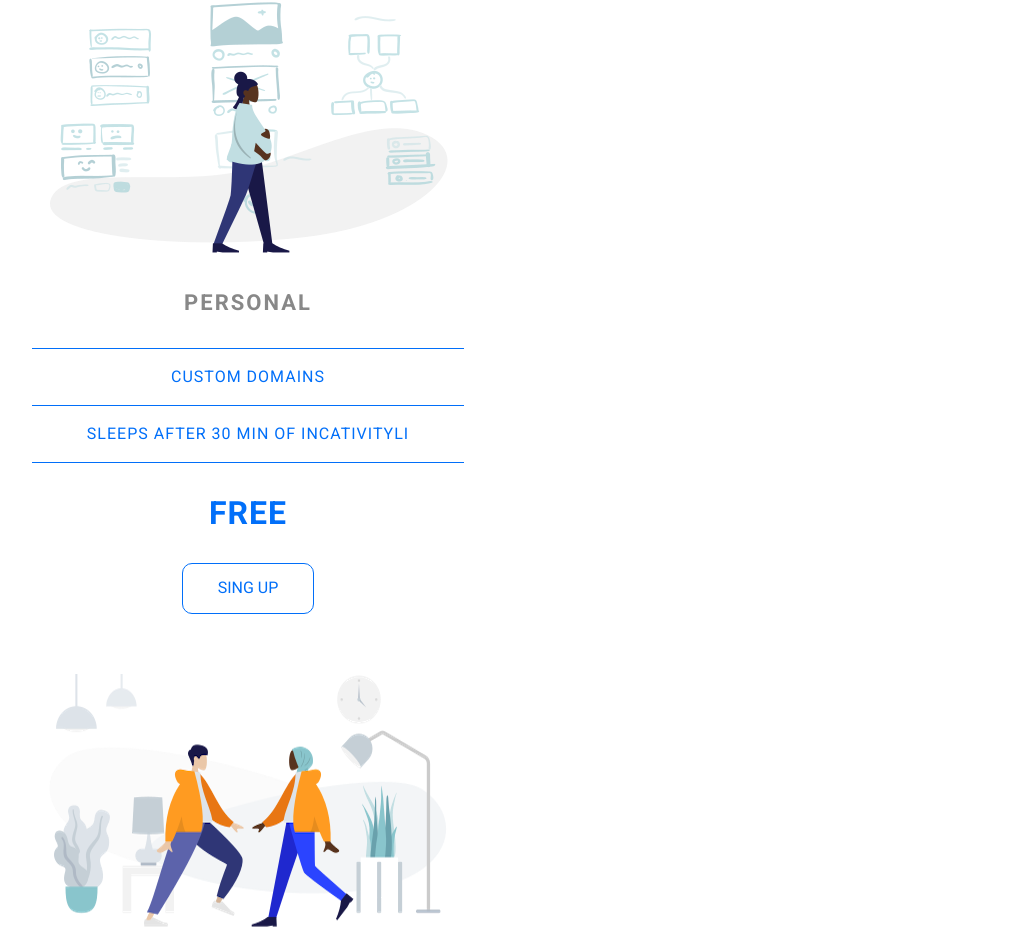
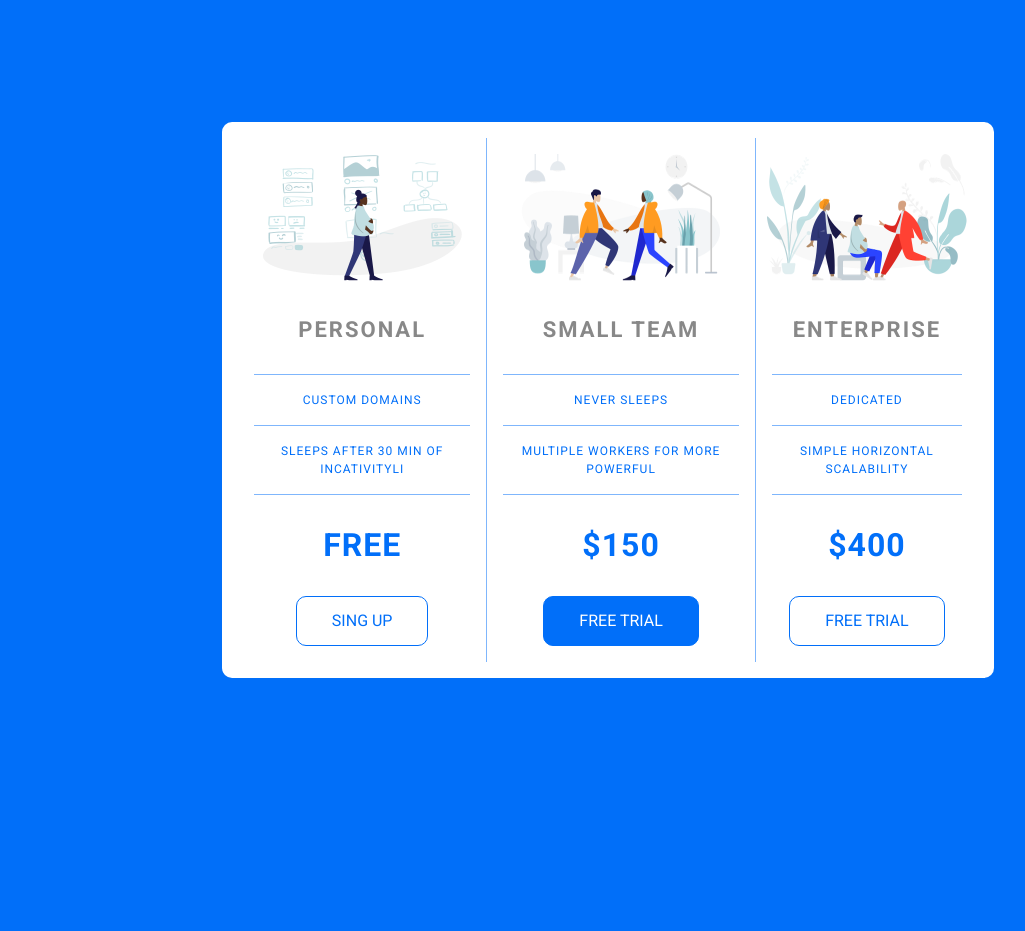
Before and after one commit to mattypaczkowski/pricing-panel, a plain HTML site: page index.html in a window 1280 px wide. Shown: the top 931 px of the page, without its empty margins (32-1057 px from the left). After the commit the page ends 800 px from the top, so only its background shows below. Drawn offline with Linux system fonts and the light colour scheme.

Commit message:
project done

```diff
--- a/css/style.css
+++ b/css/style.css
@@ -1,20 +1,33 @@
 @import url('https://fonts.googleapis.com/css2?family=Roboto:wght@300;400;700&display=swap');
 
 body {
+    font-family: Roboto;
+    background: #fff;
+    font-size: 16px;
     min-height: 100vh;
-    font-family: Roboto;
-    font-size: 16px;
+    display: flex;
+    align-items: center;
+    justify-content: center;
 }
 
 .panel {
+
+    text-transform: uppercase;
+    color: #016ff9;
+    background: #fff;
+    letter-spacing: 1px;
+    width: 100%;
+    max-width: 740px;
     display: flex;
     flex-direction: column;
     text-align: center;
-    text-transform: uppercase;
-    color: #016ff9;
-    letter-spacing: 1px;
-    width: 560px;
+    align-items: center;
+    justify-content: center;
+    padding: 16px;
+    border-radius: 10px;
+
 }
+
 
 .offer__tittle{
     color: #888;
@@ -23,19 +36,25 @@ body {
     margin: 32px 0;
 }
 
+.offer__picture {
+    width: 200px;
+    margin-top: 16px;
+}
+
 .offer__list {
     list-style: none;
     line-height: 1.5;
-    padding: 0 64px;
+    padding: 0;
 }
 
 .offer__list--item {
+    font-size: 12px;
     padding: 16px 0;
-    border-top: #016ff9 solid 1px;
+    border-top: rgb(1, 111, 249, 0.5) solid 1px;
 }
 
 .offer__list--item-border {
-    border-bottom: #016ff9 solid 1px;
+    border-bottom: rgb(1, 111, 249, 0.5) solid 1px;
 }
 
 .offer__price {
@@ -50,8 +69,8 @@ body {
     border-radius: 10px;
     background-color: #fff;
     text-transform: uppercase;
-    margin-bottom: 60px;
     cursor: pointer;
+    margin-bottom: 16px;
 }
 
 .offer__button:hover {
@@ -59,6 +78,36 @@ body {
 }
 
 .offer__button--special {
+    padding: 15px 35px;
+    border: #016ff9 solid 1px;
+    border-radius: 10px;
+    background-color: #fff;
+    text-transform: uppercase;
+    cursor: pointer;
     background: #016ff9;
     color: #fff;
+    margin-bottom: 16px;
 }
+
+.offer__button--special:hover {
+    background: #0769e2;
+
+}
+
+@media (min-width: 769px) {
+    body {
+        background: #016ff9;
+    }
+    .panel {
+        flex-direction: row;
+    }
+
+    .offer__border{
+        border-left: rgb(1, 111, 249, 0.5) solid 1px;
+        border-right: rgb(1, 111, 249, 0.5) solid 1px;
+    }
+    .offer__list--item {
+        margin: 0 16px;
+    }
+
+ }
--- a/index.html
+++ b/index.html
@@ -15,7 +15,7 @@
         <img
           class="offer__picture"
           src="img/icon1.png"
-          alt="pregnat woman"
+          alt="pregnant woman"
         />
         <h1 class="offer__tittle">personal</h1>
         <ul class="offer__list">
@@ -27,7 +27,7 @@
         <p class="offer__price">free</p>
         <button class="offer__button">sing up</button>
       </section>
-      <section class="offer">
+      <section class="offer offer__border">
         <img
           class="offer__picture"
           src="img/icon2.png"
@@ -41,7 +41,7 @@
           </li>
         </ul>
         <p class="offer__price">&dollar;150</p>
-        <button class="offer__button offer__button--special">free trial</button>
+        <button class="offer__button--special">free trial</button>
       </section>
       <section class="offer">
         <img
```
Also changed, not shown: 2 other files.
